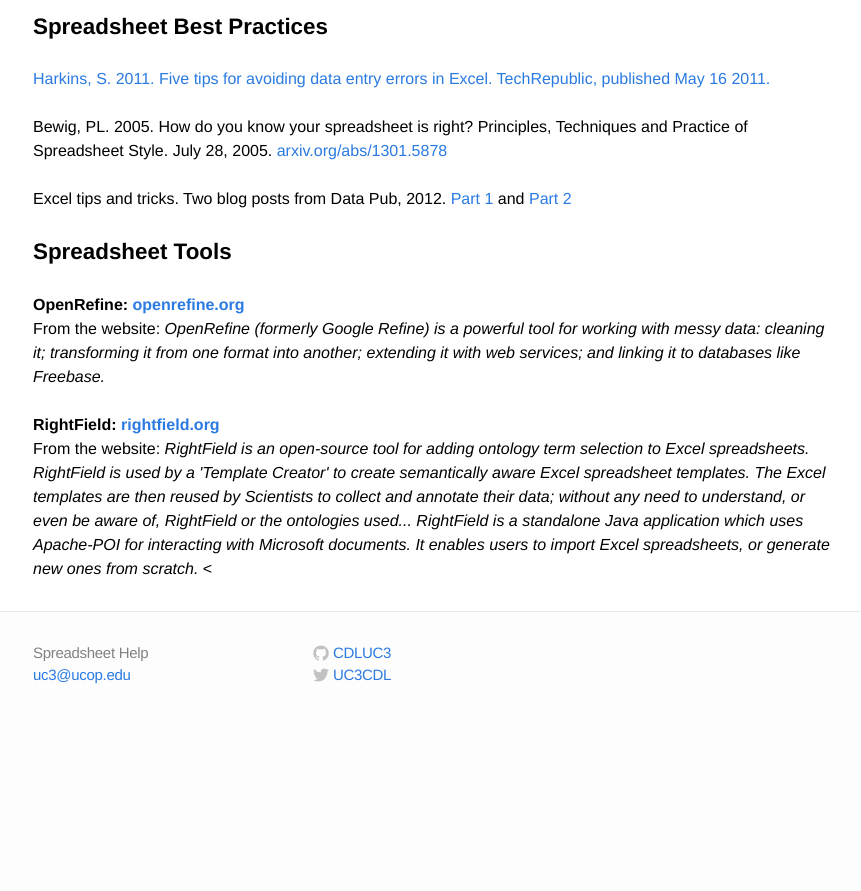
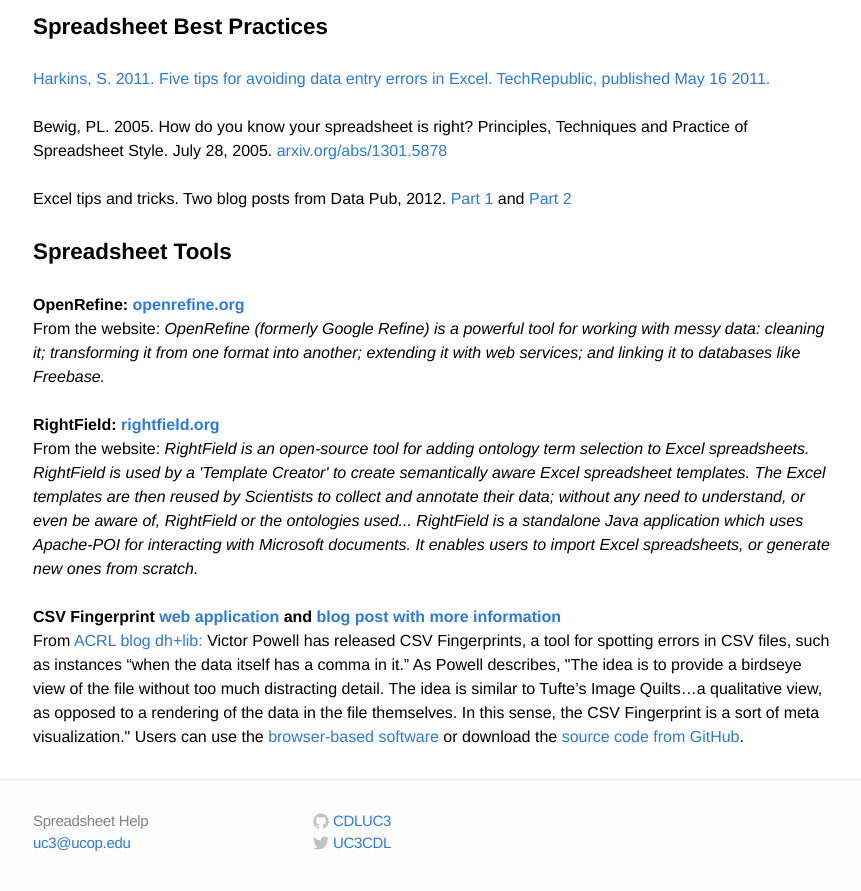
Before and after one commit to CDLUC3/spreadsheet-help, a Jekyll site: the page built from index.html, in a window 1280 px wide and 900 px high, scrolled down 620 px. Shown: the top 891 px of the window, without its empty margins (207-1068 px from the left). Built offline with Jekyll 4.4.1, drawn with Linux system fonts in a browser that asks for light colours; Markdown is read by kramdown in place of the engine named in the settings; before the commit the page ends 1352 px from its top, so only the background shows below that.

Commit message:
add CSV fingerprint

```diff
--- a/index.html
+++ b/index.html
@@ -46,4 +46,8 @@
 <br>
 
 <h3>RightField: <a href="http://www.rightfield.org.uk/">rightfield.org</a></h3>
-<p>From the website: <em>RightField is an open-source tool for adding ontology term selection to Excel spreadsheets. RightField is used by a 'Template Creator' to create semantically aware Excel spreadsheet templates. The Excel templates are then reused by Scientists to collect and annotate their data; without any need to understand, or even be aware of, RightField or the ontologies used... RightField is a standalone Java application which uses Apache-POI for interacting with Microsoft documents. It enables users to import Excel spreadsheets, or generate new ones from scratch. </em><</p>
+<p>From the website: <em>RightField is an open-source tool for adding ontology term selection to Excel spreadsheets. RightField is used by a 'Template Creator' to create semantically aware Excel spreadsheet templates. The Excel templates are then reused by Scientists to collect and annotate their data; without any need to understand, or even be aware of, RightField or the ontologies used... RightField is a standalone Java application which uses Apache-POI for interacting with Microsoft documents. It enables users to import Excel spreadsheets, or generate new ones from scratch. </em></p>
+<br>
+
+<h3>CSV Fingerprint <a href="http://setosa.io/csv-fingerprint/">web application</a> and <a href="http://setosa.io/blog/2014/08/03/csv-fingerprints/">blog post with more information</a/></h3>
+<p>From <a href="http://acrl.ala.org/dh/2014/08/19/resource-csv-fingerprints/">ACRL blog dh+lib:</a> Victor Powell has released CSV Fingerprints, a tool for spotting errors in CSV files, such as instances “when the data itself has a comma in it.” As Powell describes, "The idea is to provide a birdseye view of the file without too much distracting detail. The idea is similar to Tufte’s Image Quilts…a qualitative view, as opposed to a rendering of the data in the file themselves. In this sense, the CSV Fingerprint is a sort of meta visualization." Users can use the <a href="http://setosa.io/csv-fingerprint/">browser-based software</a> or download the <a href="https://github.com/setosa/csv-fingerprint">source code from GitHub</a>.</p>
```
